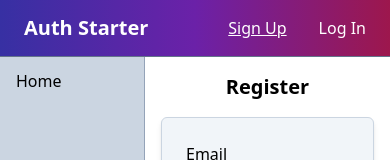
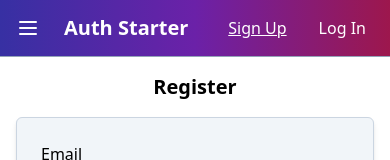
Before and after one commit to Blackwidow-sudo/auth-starter, a SvelteKit app: page /signup in a window 390 px wide. Shown: the top 160 px of the page. Built offline with nearby package versions, Linux system fonts and the light colour scheme; no server answers.

Commit message:
feat: impl simple drawer & portal components for mobile navigation

```diff
--- a/src/lib/components/Navigation.svelte
+++ b/src/lib/components/Navigation.svelte
@@ -5,14 +5,17 @@
 	import type { Route } from '$lib/routes'
 
 	interface Props {
+		[key: string]: unknown
+		class?: HTMLElement['className']
 		routes: Route[]
-		class?: HTMLElement['className']
 	}
 
-	let { routes, class: cls = '' }: Props = $props()
+	let { routes, class: cls = '', ...restProps }: Props = $props()
 </script>
 
-<nav class={cn('grid min-w-36 items-center bg-slate-300 py-1 dark:bg-slate-900', cls)}>
+<nav
+	class={cn('grid min-w-36 items-center bg-slate-300 py-1 dark:bg-slate-900', cls)}
+	{...restProps}>
 	{#each routes as route (route.path)}
 		<a
 			class="block text-nowrap px-4 py-2 transition hover:bg-slate-100 dark:text-slate-200 dark:hover:bg-slate-700"
--- /dev/null
+++ b/src/lib/components/dialogs/Drawer.svelte
@@ -0,0 +1,82 @@
+<script lang="ts">
+	import { cn } from '$lib/utils'
+	import { fade, fly, type FadeParams, type FlyParams } from 'svelte/transition'
+	import Portal from './Portal.svelte'
+
+	import type { Snippet } from 'svelte'
+
+	interface Props {
+		children: Snippet
+		class?: HTMLDivElement['className']
+		open?: boolean
+		side?: 'left' | 'right' | 'top' | 'bottom'
+	}
+
+	let { children, class: cls = '', open = $bindable(false), side = 'left' }: Props = $props()
+
+	const fadeParams: FadeParams = {
+		duration: 200
+	}
+
+	const flyParams: FlyParams = $derived.by(() => {
+		const duration = 300
+
+		switch (side) {
+			case 'left':
+				return { x: -50, y: 0, duration }
+			case 'right':
+				return { x: 50, y: 0, duration }
+			case 'top':
+				return { x: 0, y: -50, duration }
+			case 'bottom':
+				return { x: 0, y: 50, duration }
+		}
+	})
+
+	function close() {
+		open = false
+	}
+
+	function onkeydown(e: KeyboardEvent) {
+		if (e.key === 'Escape') {
+			close()
+		}
+	}
+
+	function onclick(e: Event) {
+		if (e.target === e.currentTarget) {
+			close()
+		}
+	}
+</script>
+
+<svelte:window {onkeydown} />
+
+<Portal>
+	{#if open}
+		<!-- svelte-ignore a11y_no_static_element_interactions -->
+		<div
+			class="absolute inset-0 z-50 h-screen w-screen bg-white/30 backdrop-blur dark:bg-slate-700/30"
+			{onclick}
+			{onkeydown}
+			transition:fade={fadeParams}>
+		</div>
+		<div
+			role="dialog"
+			aria-modal="true"
+			tabindex="-1"
+			class={cn(
+				'absolute z-50 bg-slate-300 dark:bg-slate-900',
+				{
+					'top-0': side !== 'bottom',
+					'bottom-0': side !== 'top',
+					'left-0': side !== 'right',
+					'right-0': side !== 'left'
+				},
+				cls
+			)}
+			transition:fly={flyParams}>
+			{@render children()}
+		</div>
+	{/if}
+</Portal>
--- /dev/null
+++ b/src/lib/components/dialogs/Portal.svelte
@@ -0,0 +1,19 @@
+<script lang="ts">
+	import { portal } from './actions.svelte'
+
+	import type { Snippet } from 'svelte'
+
+	interface Props {
+		children: Snippet
+		target?: string
+	}
+
+	let { children, target = 'body' }: Props = $props()
+</script>
+
+<div
+	hidden
+	data-portal
+	use:portal={target}>
+	{@render children()}
+</div>
--- /dev/null
+++ b/src/lib/components/dialogs/Trigger.svelte
@@ -0,0 +1,43 @@
+<script lang="ts">
+	import { cn } from '$lib/utils'
+
+	interface Props {
+		class?: HTMLButtonElement['className']
+		onclick?: (e: MouseEvent) => void
+	}
+
+	let { class: cls = '', onclick }: Props = $props()
+</script>
+
+<button
+	class={cn('rounded p-2 transition-colors hover:bg-black/20', cls)}
+	type="button"
+	{onclick}>
+	<svg
+		xmlns="http://www.w3.org/2000/svg"
+		width="24"
+		height="24"
+		viewBox="0 0 24 24"
+		fill="none"
+		stroke="currentColor"
+		stroke-width="2"
+		stroke-linecap="round"
+		stroke-linejoin="round">
+		<line
+			x1="4"
+			x2="20"
+			y1="12"
+			y2="12" />
+		<line
+			x1="4"
+			x2="20"
+			y1="6"
+			y2="6" />
+		<line
+			x1="4"
+			x2="20"
+			y1="18"
+			y2="18" />
+	</svg>
+	<span class="sr-only">Open navigation</span>
+</button>
--- /dev/null
+++ b/src/lib/components/dialogs/actions.svelte.ts
@@ -0,0 +1,24 @@
+import { tick } from 'svelte'
+
+import type { Action } from 'svelte/action'
+
+export const portal: Action<HTMLElement, string> = (el, target = 'body') => {
+	$effect(() => {
+		tick().then(() => {
+			const targetEl = document.querySelector(target)
+
+			if (!targetEl) {
+				throw new Error(`Target element "${target}" not found`)
+			}
+
+			targetEl.appendChild(el)
+			el.hidden = false
+		})
+
+		return () => {
+			if (el.parentNode) {
+				el.parentNode.removeChild(el)
+			}
+		}
+	})
+}
--- /dev/null
+++ b/src/lib/components/dialogs/index.ts
@@ -0,0 +1,2 @@
+export { default as Drawer } from './Drawer.svelte'
+export { default as Trigger } from './Trigger.svelte'
--- a/src/routes/+layout.svelte
+++ b/src/routes/+layout.svelte
@@ -4,39 +4,63 @@
 	import { page } from '$app/stores'
 	import { PUBLIC_APP_NAME } from '$env/static/public'
 	import { routes } from '$lib/routes'
+	import * as Drawer from '$lib/components/dialogs'
 	import Navigation from '$lib/components/Navigation.svelte'
 
 	let { children, data } = $props()
+
+	let open = $state(false)
+
+	function onToggleDrawer() {
+		open = !open
+	}
 </script>
 
 <div class="flex size-full flex-col overflow-hidden dark:text-white">
 	<header
-		class="z-10 flex-none border-b border-slate-500 bg-gradient-to-r from-indigo-800 via-purple-800 to-pink-800 p-2 text-white">
+		class="z-10 flex-none border-b border-slate-400 bg-gradient-to-r from-indigo-800 via-purple-800 to-pink-800 p-2 text-white dark:border-slate-700">
 		<div class="flex flex-nowrap items-center justify-between">
-			<a
-				class="px-4 text-xl font-semibold"
-				href="/">
-				{PUBLIC_APP_NAME}
-			</a>
-			<nav class="flex-nowra flex">
+			<div class="flex items-center justify-center">
+				<Drawer.Trigger
+					class="md:hidden"
+					onclick={onToggleDrawer} />
+				<Drawer.Drawer
+					class="min-w-56 border-r border-slate-400 dark:border-slate-700"
+					bind:open>
+					<a
+						class="block text-nowrap border-b border-slate-400 p-4 text-xl font-semibold dark:border-slate-700 dark:text-slate-300"
+						href="/">
+						{PUBLIC_APP_NAME}
+					</a>
+					<Navigation
+						{routes}
+						onclick={onToggleDrawer} />
+				</Drawer.Drawer>
+				<a
+					class="text-nowrap px-4 text-xl font-semibold"
+					href="/">
+					{PUBLIC_APP_NAME}
+				</a>
+			</div>
+			<nav class="flex flex-nowrap">
 				{#if data.user}
 					<a
-						class="block px-4 py-2 hover:underline"
+						class="block px-4 hover:underline"
 						class:underline={$page.url.pathname === '/account'}
 						href="/account">Account</a>
 					<form
 						action="/logout"
 						method="post"
 						use:enhance>
-						<button class="block px-4 py-2 hover:underline">Logout</button>
+						<button class="block px-4 hover:underline">Logout</button>
 					</form>
 				{:else}
 					<a
-						class="block px-4 py-2 hover:underline"
+						class="block px-4 hover:underline"
 						class:underline={$page.url.pathname === '/signup'}
 						href="/signup">Sign Up</a>
 					<a
-						class="block px-4 py-2 hover:underline"
+						class="block px-4 hover:underline"
 						class:underline={$page.url.pathname === '/login'}
 						href="/login">Log In</a>
 				{/if}
@@ -45,7 +69,7 @@
 	</header>
 	<div class="flex size-full flex-auto overflow-hidden">
 		<aside
-			class="scrollbar-thin flex-none overflow-y-auto overflow-x-hidden border-r border-slate-400 bg-slate-300 dark:border-slate-700 dark:bg-slate-900">
+			class="scrollbar-thin hidden flex-none overflow-y-auto overflow-x-hidden border-r border-slate-400 bg-slate-300 md:block dark:border-slate-700 dark:bg-slate-900">
 			<Navigation {routes} />
 		</aside>
 		<div
```
